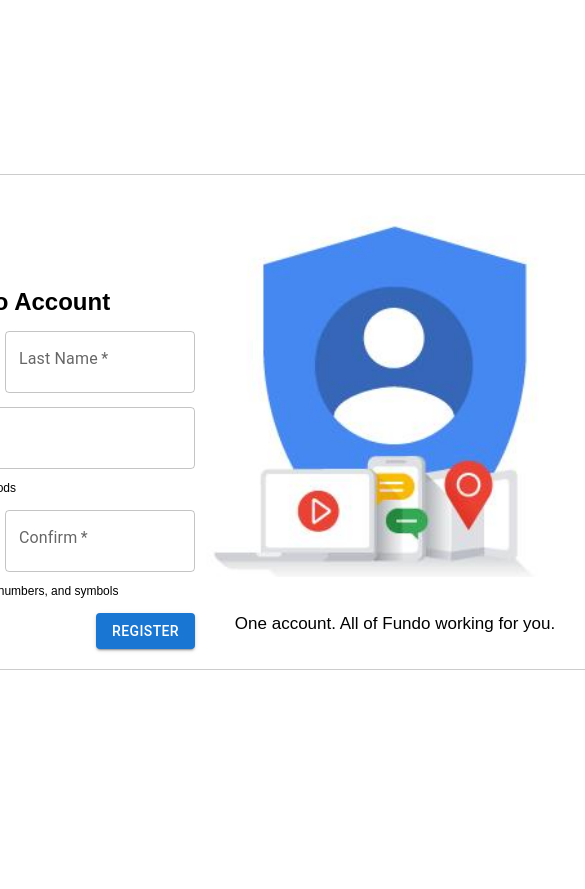
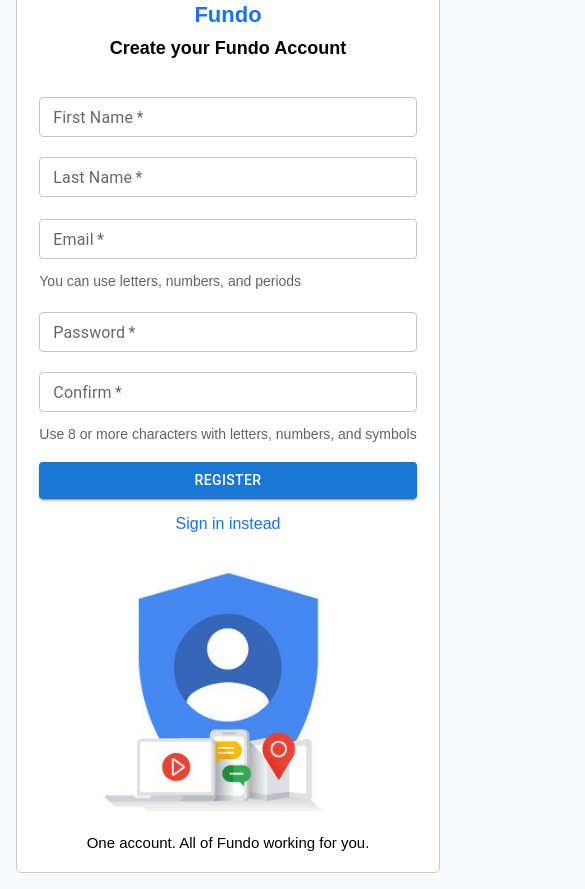
Before and after one commit to preethamsetty/Fundoo_notes_frontend, a React (Create React App) app in the folder sample/: page /register in a window 390 px wide. Shown: the top 889 px of the page, 585 px wide, since content can reach past the window. Before the commit the page ends 844 px from the top, so only its background shows below. Built offline with nearby package versions, Linux system fonts and the light colour scheme.

Commit message:
[Preetham B S] REFACTORED - The Register and Login UI

```diff
--- a/sample/package.json
+++ b/sample/package.json
@@ -13,6 +13,7 @@
     "@testing-library/react": "^13.4.0",
     "@testing-library/user-event": "^13.5.0",
     "axios": "^1.7.7",
+    "lucide-react": "^0.460.0",
     "react": "^18.3.1",
     "react-dom": "^18.3.1",
     "react-router-dom": "^6.28.0",
--- a/sample/src/App.js
+++ b/sample/src/App.js
@@ -7,7 +7,6 @@
   return (
     <div className="App">
       <RoutingModule />
-      {/* <NoteCard title="My First Note" description="This is a sample note." /> */}
       {/* <NoteContainer/> */}
     </div>
   );
--- a/sample/src/Components/login/login.css
+++ b/sample/src/Components/login/login.css
@@ -3,35 +3,28 @@
   justify-content: center;
   align-items: center;
   min-height: 100vh;
+  background-color: #f8f9fa;
+  font-family: 'Roboto', Arial, sans-serif;
 }
 
 .LoginContainer {
-  width: 300px;
-  padding: 30px;
-  border: 1px solid #ccc;
-  border-radius: 10px;
+  width: 350px;
+  padding: 48px 40px 36px;
+  border: 1px solid #dadce0;
+  border-radius: 8px;
   box-shadow: 0 2px 4px rgba(0, 0, 0, 0.1);
   background-color: #fff;
-  text-align: center;
 }
 
-.LoginFundo{
+.LoginFundo {
   display: flex;
   flex-direction: column;
   align-items: center;
+  margin-bottom: 24px;
 }
 
-h1, h2, p {
-  text-align: center;
-  margin-bottom: 15px;
-}
-
-
-input[type="text"], input[type="password"] {
-  width: 100%;
-  padding: 12px 20px;
-  border-radius: 5px;
-  margin-bottom: 15px;
+.LoginForm {
+  font-size: 14px;
 }
 
 .LoginInput {
@@ -39,34 +32,102 @@
   display: flex;
   flex-direction: column;
   align-items: stretch;
-}
-
-.LoginForm{
-  font-size: 16px;
+  margin-bottom: 16px;
 }
 
 button {
-  background-color: #007bff;
+  background-color: #1a73e8;
   color: #fff;
-  padding: 12px 20px;
+  padding: 10px 24px;
   border: none;
-  border-radius: 5px;
+  border-radius: 4px;
   cursor: pointer;
-  margin-top: 10px;
+  font-weight: 500;
+  text-transform: uppercase;
+}
+
+button:hover {
+  background-color: #1557b0;
 }
 
 .LoginLink {
   display: flex;
   justify-content: space-between;
-  margin-top: 15px;
+  align-items: center;
+  margin-top: 32px;
 }
 
-.Login-Forget{
+.Login-Forget {
+  text-align: left;
+  margin-bottom: 26px;
+}
+
+.Login-Forget a {
+  color: #1a73e8;
+  text-decoration: none;
+  font-size: 14px;
+}
+
+.error-message {
+  color: #d32f2f;
+  font-size: 14px;
+  margin-top: 8px;
   text-align: left;
 }
 
-.LoginLink  {
-  color: #007bff;
-  text-decoration: none;
-  margin-right: 10px;
+.MuiTypography-h4 {
+  font-size: 24px;
+  margin-bottom: 8px;
 }
+
+.MuiTypography-h5 {
+  font-size: 20px;
+  margin-bottom: 8px;
+}
+
+.MuiTypography-body1 {
+  font-size: 16px;
+  color: #5f6368;
+}
+
+.MuiButton-root {
+  text-transform: none;
+  font-weight: 500;
+  padding: 8px 16px;
+  font-size: 14px;
+}
+
+@media (max-width: 600px) {
+  .LoginContainer {
+    width: 100%;
+    max-width: 350px;
+    padding: 24px 20px 18px;
+    margin: 0 16px;
+  }
+
+  .LoginFundo {
+    margin-bottom: 24px;
+  }
+
+  .MuiTypography-h4 {
+    font-size: 22px;
+  }
+
+  .MuiTypography-h5 {
+    font-size: 18px;
+  }
+
+  .MuiTypography-body1 {
+    font-size: 14px;
+  }
+
+  .LoginLink {
+    flex-direction: column-reverse;
+    align-items: stretch;
+    gap: 16px;
+  }
+
+  .LoginLink .MuiButton-root {
+    width: 100%;
+  }
+}
--- a/sample/src/Components/register/register.css
+++ b/sample/src/Components/register/register.css
@@ -3,29 +3,40 @@
   justify-content: center;
   align-items: center;
   min-height: 100vh;
+  background-color: #f8f9fa;
+  font-family: 'Roboto', Arial, sans-serif;
 }
 
 .RegisterPage {
   display: flex;
   justify-content: space-between;
-  align-items: flex-start;
-  width: 800px;
-  padding: 20px;
+  align-items: center;
+  width: 600px;
+  height: 400px;
+  /* min-height: 500px; */
+  padding: 30px;
   border: 1px solid #ccc;
   border-radius: 5px;
+  background-color: #fff;
 }
 
 .RegisterContainer {
   display: flex;
   flex-direction: column;
-  width: 50%;
+  align-items: center;
+  width: 60%;
+  padding-right: 20px;
 }
 
 .RegisterImage {
   display: flex;
   flex-direction: column;
-  width: 50%;
-  font-size: 17px;
+  justify-content: center;
+  align-items: center;
+  width: 40%;
+  font-size: 15px;
+  align-self: center;
+  margin-top: 70px;
 }
 
 .RegisterInput-group-1,
@@ -33,29 +44,40 @@
   display: flex;
   gap: 20px;
   font-size: 12px;
+  margin-bottom: 10px;
+}
+
+.RegisterInput-group-1 > *,
+.RegisterPassword > * {
+  width: 48%;
 }
 
 .RegisterEmail {
-  display: flex;
-  flex-direction: column;
+  margin-bottom: 10px;
 }
 
-input[type="text"], input[type="password"] {
-  width: 100%;
-  padding: 10px;
+.RegisterForm {
+  font-size: 10px;
+  margin-top: 10px;
 }
 
-.RegisterForm{
-  font-size: 12px;
+.register-input {
+  margin-bottom: 5px;
 }
 
 button {
-  background-color: blue;
+  background-color: #1a73e8;
   color: white;
-  padding: 10px 20px;
+  padding: 8px 16px;
   border: none;
   border-radius: 5px;
   cursor: pointer;
+  text-transform: uppercase;
+  font-weight: 500;
+}
+
+button:hover {
+  background-color: #1557b0;
 }
 
 .RegisterLink {
@@ -64,10 +86,97 @@
   align-items: center;
   width: 100%;
   font-size: 16px;
+  margin-top: 20px;
 }
 
-.RegisterContainer p,
-.RegisterContainer h1,
-.RegisterContainer h2 {
+.RegisterContainer h1 {
+  font-size: 24px;
+  color: #1a73e8;
+  margin-bottom: 0;
   text-align: left;
 }
+
+.RegisterContainer h2 {
+  font-size: 20px;
+  margin-top: 10px;
+  margin-bottom: 20px;
+  text-align: left;
+}
+
+.RegisterContainer p {
+  font-size: 12px;
+  color: #5f6368;
+  margin-top: 5px;
+  margin-bottom: 15px;
+  text-align: left;
+}
+
+.RegisterLink a {
+  color: #1a73e8;
+  text-decoration: none;
+}
+
+.RegisterImage p {
+  text-align: center;
+  margin: 5px 0;
+}
+
+@media (max-width: 768px) {
+  .RegisterPage {
+    flex-direction: column;
+    width: 100%;
+    max-width: 400px;
+    height: auto;
+    padding: 24px 20px;
+    margin: 16px;
+  }
+
+  .RegisterContainer {
+    width: 100%;
+    padding-right: 0;
+  }
+
+  .RegisterImage {
+    width: 100%;
+    margin-top: 32px;
+  }
+
+  .RegisterInput-group-1,
+  .RegisterPassword {
+    flex-direction: column;
+    gap: 8px;
+  }
+
+  .RegisterInput-group-1 > *,
+  .RegisterPassword > * {
+    width: 100%;
+  }
+
+  .RegisterLink {
+    flex-direction: column-reverse;
+    align-items: stretch;
+    gap: 16px;
+  }
+
+  .RegisterLink button {
+    width: 100%;
+  }
+}
+
+@media (max-width: 400px) {
+  .RegisterPage {
+    padding: 16px;
+  }
+
+  .RegisterContainer h1 {
+    font-size: 22px;
+  }
+
+  .RegisterContainer h2 {
+    font-size: 18px;
+  }
+
+  .RegisterContainer p {
+    font-size: 14px;
+  }
+}
--- a/sample/src/Components/register/register.js
+++ b/sample/src/Components/register/register.js
@@ -5,7 +5,7 @@
 import Button from '@mui/material/Button';
 import Link from '@mui/material/Link';
 import image1 from '../../assets/image.png';
-import { registerUser } from '../../utils/Api'; // Import the register API function
+import { registerUser } from '../../utils/Api';
 
 const Register = () => {
   const navigate = useNavigate();
@@ -23,7 +23,6 @@
     confirmPassword: ''
   });
 
-  // Email and Password Regex Patterns
   const emailRegex = /^[^\s@]+@[^\s@]+\.[^\s@]+$/;
   const passwordRegex = /^(?=.*[A-Za-z])(?=.*\d)(?=.*[@$!%*#?&])[A-Za-z\d@$!%*#?&]{8,}$/;
 
@@ -33,8 +32,6 @@
       ...formData,
       [name]: value
     });
-
-    // Reset errors for the changed field
     setErrors({
       ...errors,
       [name]: ''
@@ -57,7 +54,7 @@
     }
 
     setErrors(newErrors);
-    return Object.keys(newErrors).length === 0; // Returns true if no errors
+    return Object.keys(newErrors).length === 0;
   };
 
   const handleSubmit = async (e) => {
@@ -65,19 +62,15 @@
 
     if (validateForm()) {
       try {
-        // Call the register API
         const response = await registerUser({
           firstName: formData.firstName,
           lastName: formData.lastName,
           email: formData.email,
           password: formData.password,
         });
-
-        // Handle successful registration
         alert(response.message || 'Registration successful!');
-        navigate('/'); // Redirect to the login page or dashboard
+        navigate('/');
       } catch (error) {
-        // Handle errors from the API
         alert(error || 'Registration failed. Please try again.');
       }
     }
@@ -91,13 +84,16 @@
         <form className="RegisterForm" onSubmit={handleSubmit}>
           <div className="RegisterInput-group-1">
             <TextField
-              id="outlined-basic"
+              id="outlined-size-small"
               label="First Name"
               variant="outlined"
               name="firstName"
               value={formData.firstName}
               onChange={handleChange}
               required
+              size="small"
+              margin="dense"
+              className="register-input"
             />
             <TextField
               label="Last Name"
@@ -106,9 +102,11 @@
               value={formData.lastName}
               onChange={handleChange}
               required
+              size="small"
+              margin="dense"
+              className="register-input"
             />
           </div>
-          <br />
           <div className="RegisterEmail">
             <TextField
               label="Email"
@@ -119,13 +117,17 @@
               error={!!errors.email}
               helperText={errors.email}
               required
+              size="small"
+              margin="dense"
+              fullWidth
+              className="register-input"
             />
           </div>
-          <p>You can use letters, numbers and periods</p>
+          <p>You can use letters, numbers, and periods</p>
           <div className="RegisterPassword">
             <TextField
               label="Password"
-              id="outlined-size-normal"
+              id="outlined-size-small"
               name="password"
               type="password"
               value={formData.password}
@@ -133,6 +135,9 @@
               error={!!errors.password}
               helperText={errors.password}
               required
+              size="small"
+              margin="dense"
+              className="register-input"
             />
             <TextField
               label="Confirm"
@@ -144,6 +149,9 @@
               error={!!errors.confirmPassword}
               helperText={errors.confirmPassword}
               required
+              size="small"
+              margin="dense"
+              className="register-input"
             />
           </div>
           <p>Use 8 or more characters with letters, numbers, and symbols</p>
@@ -158,9 +166,8 @@
         </form>
       </div>
       <div className="RegisterImage">
-        <br />
-        <img src={image1} alt="Signup visual" width="100%" />
-        <br />
+        <img src={image1} alt="Signup visual" width="70%" />
+        <br/>
         <p>One account. All of Fundo working for you.</p>
       </div>
     </div>
--- a/sample/src/utils/Api.js
+++ b/sample/src/utils/Api.js
@@ -1,13 +1,13 @@
 import axios from 'axios';
 
 // Base URL for the backend API
-const BASE_URL = 'http://localhost:8000/api/v1/users'; // Replace with your backend's base URL
+const BASE_URL = 'http://localhost:8000/api/v1/users';
 
 // Function to call the register API
 export const registerUser = async (userData) => {
   try {
     const response = await axios.post(`${BASE_URL}`, userData);
-    return response.data; // Return success message or data from the backend
+    return response.data;
   } catch (error) {
     // Handle errors from the API call
     const errorMessage = error.response?.data?.message || 'An error occurred while registering.';
@@ -19,7 +19,7 @@
 export const loginUser = async (credentials) => {
   try {
     const response = await axios.post(`${BASE_URL}/login`, credentials);
-    return response.data; // Return user data or token from the backend
+    return response.data;
   } catch (error) {
     // Handle errors from the API call
     const errorMessage = error.response?.data?.message || 'Invalid email or password.';
```
Also changed, not shown: sample/src/Components/TakeNote/TakeNote.jsx (+68 -54 lines), sample/src/Components/TakeNote/TakeNote.scss (+137 -22 lines), sample/src/Components/dashboard/DashboardContainer.jsx (+18 -20 lines), sample/src/Components/dashboard/DashboardContainer.scss (+16 -2 lines), sample/src/Components/login/login.js (+20 -37 lines), sample/src/RoutingModule.js (+8 -8 lines), 1 other file (tests, documents, lock files or other folders).
